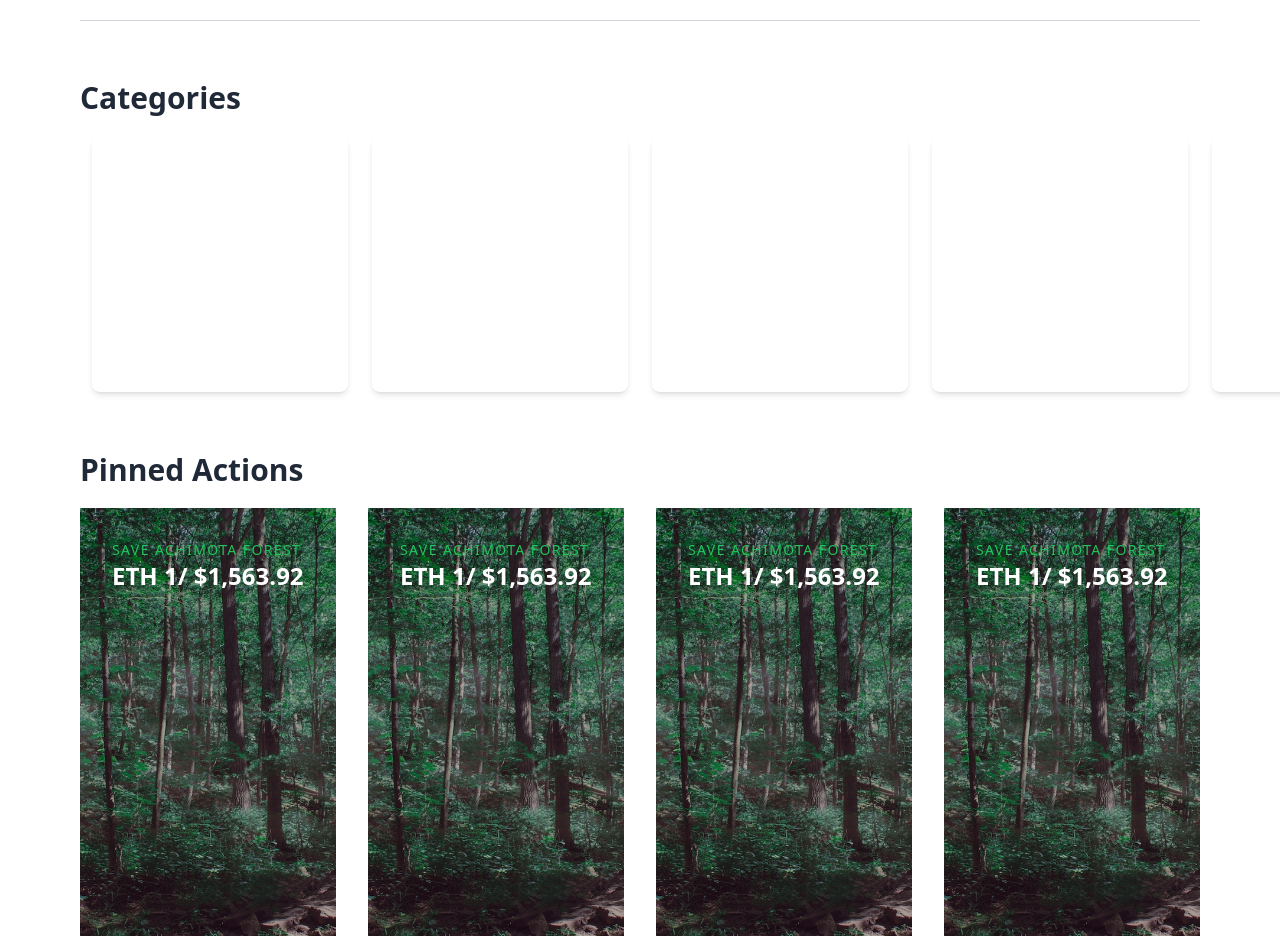
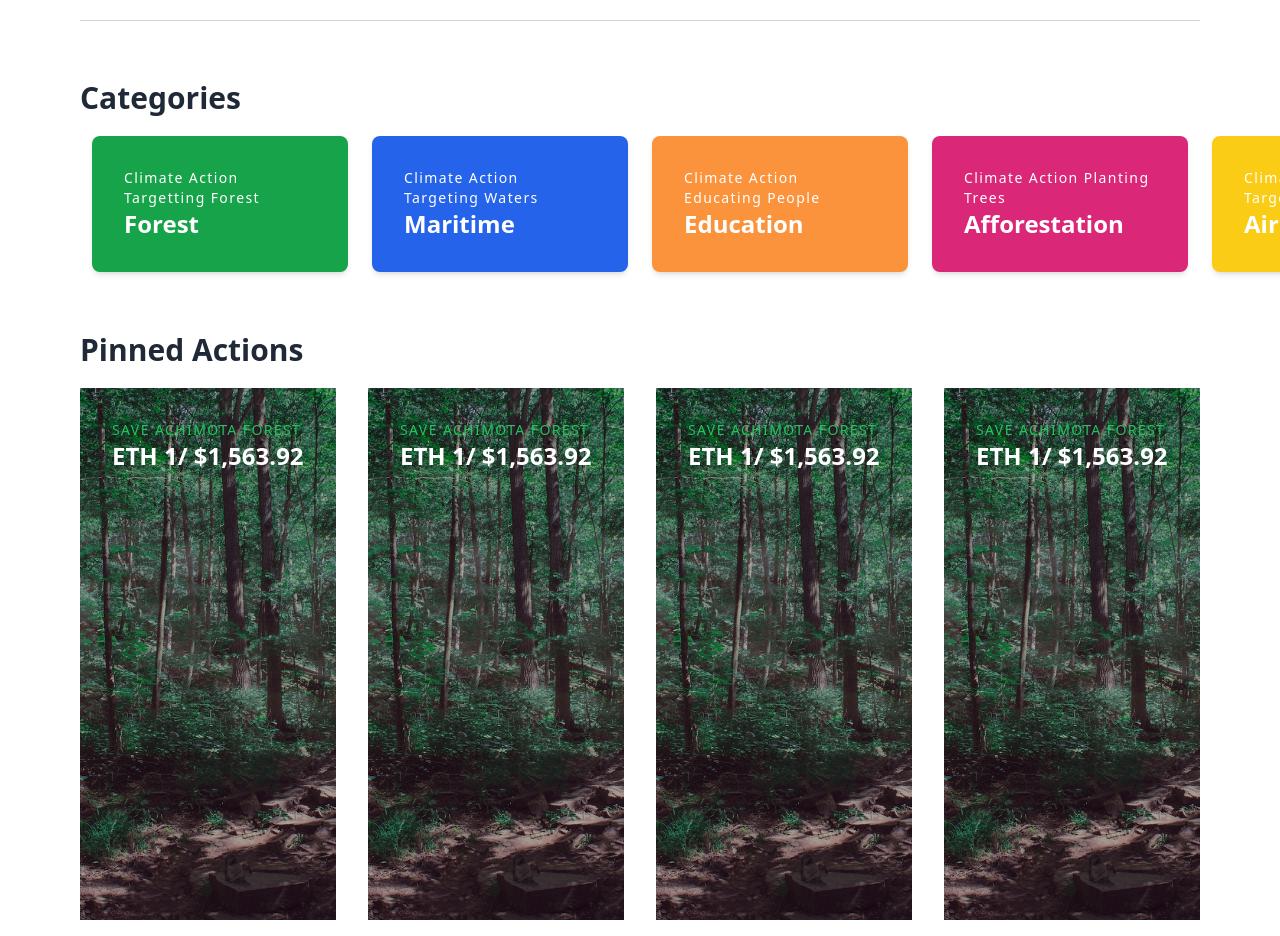
Before and after one commit to kwakyebrilliant/sustain, a React (Create React App) app: page / in a window 1280 px wide. Shown: the part 780-1716 px from the top of the page. Built offline with nearby package versions, Linux system fonts and the light colour scheme; the HTML template or start-up script is replaced by a standard one.

Commit message:
home updates

```diff
--- a/src/components/HomePage.js
+++ b/src/components/HomePage.js
@@ -77,38 +77,140 @@ function HomePage() {
         </h1>
         <div className="flex overflow-x-scroll pb-10 hide-scroll-bar">
             <div className="flex flex-nowrap lg:ml-200 md:ml-20 ml-10 ">
+
             <div className="inline-block px-3">
-                <div className="w-64 h-64 max-w-xs overflow-hidden rounded-lg shadow-md bg-white hover:shadow-xl transition-shadow duration-300 ease-in-out"></div>
+                <div className="w-64 h-max max-w-xs overflow-hidden rounded-lg shadow-md bg-green-600 hover:shadow-xl transition-shadow duration-300 ease-in-out">
+
+                    <div className="relative p-4 sm:p-6 lg:p-8">
+
+                        <p className="text-sm font-medium capitalize tracking-widest text-white">
+                            Climate Action Targetting Forest
+                        </p>
+
+                        <p className="text-xl font-bold text-white sm:text-2xl">
+                            Forest
+                        </p>
+
+                    </div>
+
+                </div>
             </div>
+
             <div className="inline-block px-3">
-                <div className="w-64 h-64 max-w-xs overflow-hidden rounded-lg shadow-md bg-white hover:shadow-xl transition-shadow duration-300 ease-in-out"></div>
+                <div className="w-64 h-max max-w-xs overflow-hidden rounded-lg shadow-md bg-blue-600 hover:shadow-xl transition-shadow duration-300 ease-in-out">
+
+                    <div className="relative p-4 sm:p-6 lg:p-8">
+
+                        <p className="text-sm font-medium capitalize tracking-widest text-white">
+                            Climate Action Targeting Waters
+                        </p>
+
+                        <p className="text-xl font-bold text-white sm:text-2xl">
+                            Maritime
+                        </p>
+
+                    </div>
+
+                </div>
             </div>
+
+
             <div className="inline-block px-3">
-                <div className="w-64 h-64 max-w-xs overflow-hidden rounded-lg shadow-md bg-white hover:shadow-xl transition-shadow duration-300 ease-in-out"></div>
+                <div className="w-64 h-max max-w-xs overflow-hidden rounded-lg shadow-md bg-orange-400 hover:shadow-xl transition-shadow duration-300 ease-in-out">
+
+                    <div className="relative p-4 sm:p-6 lg:p-8">
+
+                        <p className="text-sm font-medium capitalize tracking-widest text-white">
+                            Climate Action Educating People
+                        </p>
+
+                        <p className="text-xl font-bold text-white sm:text-2xl">
+                            Education
+                        </p>
+
+                    </div>
+
+                </div>
             </div>
+
+
             <div className="inline-block px-3">
-                <div className="w-64 h-64 max-w-xs overflow-hidden rounded-lg shadow-md bg-white hover:shadow-xl transition-shadow duration-300 ease-in-out"></div>
+                <div className="w-64 h-max max-w-xs overflow-hidden rounded-lg shadow-md bg-pink-600 hover:shadow-xl transition-shadow duration-300 ease-in-out">
+
+                    <div className="relative p-4 sm:p-6 lg:p-8">
+
+                        <p className="text-sm font-medium capitalize tracking-widest text-white">
+                            Climate Action Planting Trees
+                        </p>
+
+                        <p className="text-xl font-bold text-white sm:text-2xl">
+                            Afforestation
+                        </p>
+
+                    </div>
+
+                </div>
             </div>
+
+
             <div className="inline-block px-3">
-                <div
-                className="w-64 h-64 max-w-xs overflow-hidden rounded-lg shadow-md bg-white hover:shadow-xl transition-shadow duration-300 ease-in-out"
-                ></div>
+                <div className="w-64 h-max max-w-xs overflow-hidden rounded-lg shadow-md bg-yellow-400 hover:shadow-xl transition-shadow duration-300 ease-in-out">
+
+                    <div className="relative p-4 sm:p-6 lg:p-8">
+
+                        <p className="text-sm font-medium capitalize tracking-widest text-white">
+                            Climate Action Targetting Air
+                        </p>
+
+                        <p className="text-xl font-bold text-white sm:text-2xl">
+                            Air
+                        </p>
+
+                    </div>
+
+                </div>
             </div>
+
+
             <div className="inline-block px-3">
-                <div
-                className="w-64 h-64 max-w-xs overflow-hidden rounded-lg shadow-md bg-white hover:shadow-xl transition-shadow duration-300 ease-in-out"
-                ></div>
+                <div className="w-64 h-max max-w-xs overflow-hidden rounded-lg shadow-md bg-red-700 hover:shadow-xl transition-shadow duration-300 ease-in-out">
+
+                    <div className="relative p-4 sm:p-6 lg:p-8">
+
+                        <p className="text-sm font-medium capitalize tracking-widest text-white">
+                            Climate Action Targetting Renewables
+                        </p>
+
+                        <p className="text-xl font-bold text-white sm:text-2xl">
+                            Renewables
+                        </p>
+
+                    </div>
+
+                </div>
             </div>
+
             <div className="inline-block px-3">
-                <div
-                className="w-64 h-64 max-w-xs overflow-hidden rounded-lg shadow-md bg-white hover:shadow-xl transition-shadow duration-300 ease-in-out"
-                ></div>
+                <div className="w-64 h-max max-w-xs overflow-hidden rounded-lg shadow-md bg-gray-400 hover:shadow-xl transition-shadow duration-300 ease-in-out">
+
+                    <div className="relative p-4 sm:p-6 lg:p-8">
+
+                        <p className="text-sm font-medium capitalize tracking-widest text-white">
+                            Any Category Not Mentioned
+                        </p>
+
+                        <p className="text-xl font-bold text-white sm:text-2xl">
+                            Others
+                        </p>
+
+                    </div>
+
+                </div>
             </div>
-            <div className="inline-block px-3">
-                <div
-                className="w-64 h-64 max-w-xs overflow-hidden rounded-lg shadow-md bg-white hover:shadow-xl transition-shadow duration-300 ease-in-out"
-                ></div>
-            </div>
+
+
+
+
             </div>
         </div>
     </div>
```
